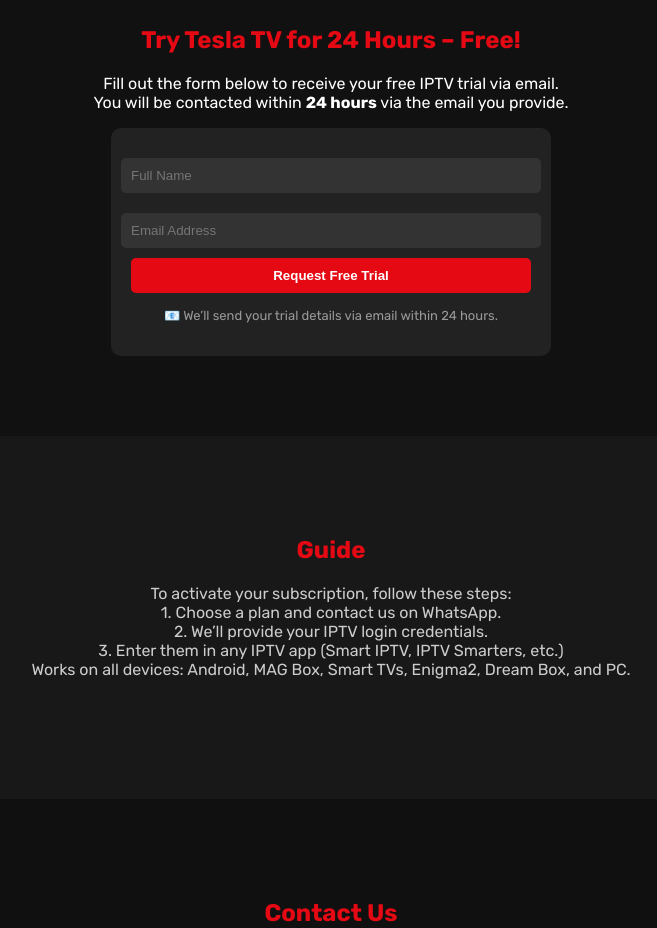
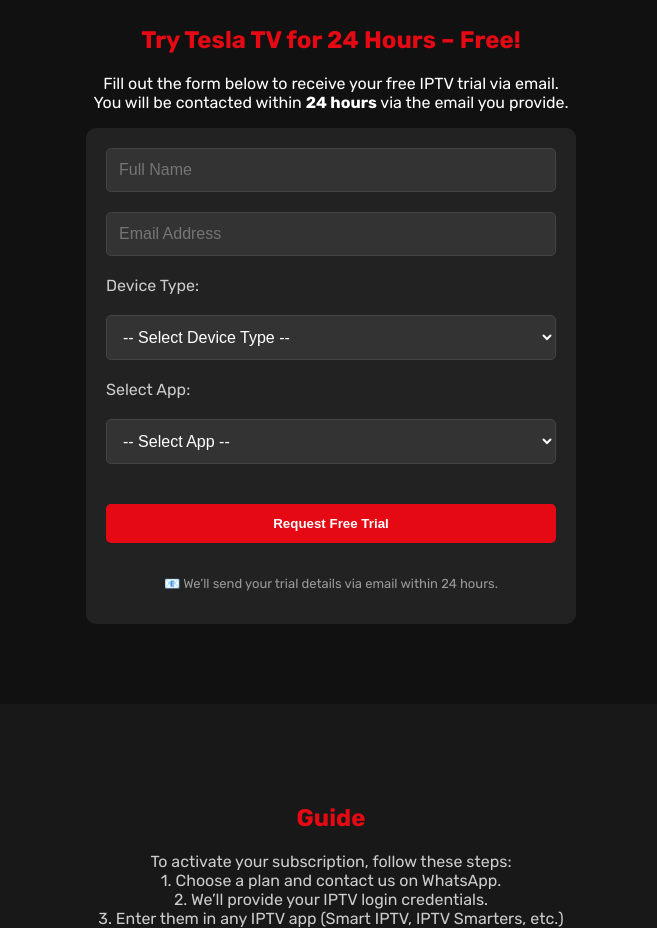
Before and after one commit to modyjamy/tesla-tv, a website: page index.html in a window 1280 px wide. Shown: the part 1060-1988 px from the top of the page, without its empty margins (309-966 px from the left). Drawn offline with Linux system fonts and the light colour scheme.

Commit message:
Update index.html

```diff
--- a/index.html
+++ b/index.html
@@ -322,30 +322,58 @@
 
   <div style="display: flex; justify-content: center;">
     <form id="trialForm"
-          style="width: 100%; max-width: 400px; background: #222; padding: 20px; border-radius: 10px;
-                 display: flex; flex-direction: column; align-items: center; margin: 0 auto;">
+          style="width: 100%; max-width: 450px; background: #222; padding: 20px; border-radius: 10px;
+                 display: grid; grid-template-columns: 1fr; gap: 20px;">
 
+      <!-- Full Name -->
       <input type="text" name="name" placeholder="Full Name" required
-             style="width: 100%; padding: 10px; margin: 10px 0; border: none; border-radius: 5px; background: #333; color: #fff;" />
+             style="padding: 12px; border: 1px solid #444; border-radius: 5px; background: #333; color: #fff; font-size: 16px;">
 
+      <!-- Email Address -->
       <input type="email" name="email" placeholder="Email Address" required
-             style="width: 100%; padding: 10px; margin: 10px 0; border: none; border-radius: 5px; background: #333; color: #fff;" />
+             style="padding: 12px; border: 1px solid #444; border-radius: 5px; background: #333; color: #fff; font-size: 16px;">
 
+      <!-- Device Type -->
+      <label for="deviceType" style="color: #ccc;">Device Type:</label>
+      <select id="deviceType" name="deviceType" required
+              style="padding: 12px; border: 1px solid #444; border-radius: 5px; background: #333; color: #fff; font-size: 16px;">
+        <option value="">-- Select Device Type --</option>
+        <option value="smarttv">Smart TV</option>
+        <option value="android">Android / TV Box</option>
+        <option value="ios">iPhone / iPad</option>
+        <option value="pc">Windows / Mac</option>
+        <option value="enigma2">Enigma2 / Dreambox</option>
+      </select>
+
+      <!-- App Selection -->
+      <label for="app" style="color: #ccc;">Select App:</label>
+      <select id="app" name="app" required
+              style="padding: 12px; border: 1px solid #444; border-radius: 5px; background: #333; color: #fff; font-size: 16px;">
+        <option value="">-- Select App --</option>
+      </select>
+
+      <!-- Additional Fields -->
+      <div id="additional-fields"></div>
+
+      <!-- Submit Button -->
       <button type="submit"
-              style="width: 100%; background: #e50914; color: #fff; padding: 10px; border: none; border-radius: 5px; font-weight: bold; cursor: pointer;">
+              style="background: #e50914; color: #fff; padding: 12px; border: none; border-radius: 5px; font-weight: bold; cursor: pointer;">
         Request Free Trial
       </button>
 
-      <p style="color: #999; margin-top: 15px; font-size: 13px; text-align: center;">
+      <!-- Information Text -->
+      <p style="color: #999; font-size: 13px; text-align: center;">
         📧 We’ll send your trial details via email within 24 hours.
       </p>
 
     </form>
   </div>
+
+  <!-- Success Message -->
   <div id="success-message" style="display:none; margin-top: 20px; color: #00ff88; text-align: center;">
         🎉 Success! Check your email for your Tesla TV trial details.
     <a id="trial-link" href="#" target="_blank" style="color: #4caf50; font-weight: bold;"></a>
-      </div>
+  </div>
 </section>
 
 <section id="guide" style="padding: 80px 20px 120px 20px; background-color: #181818;">
```
